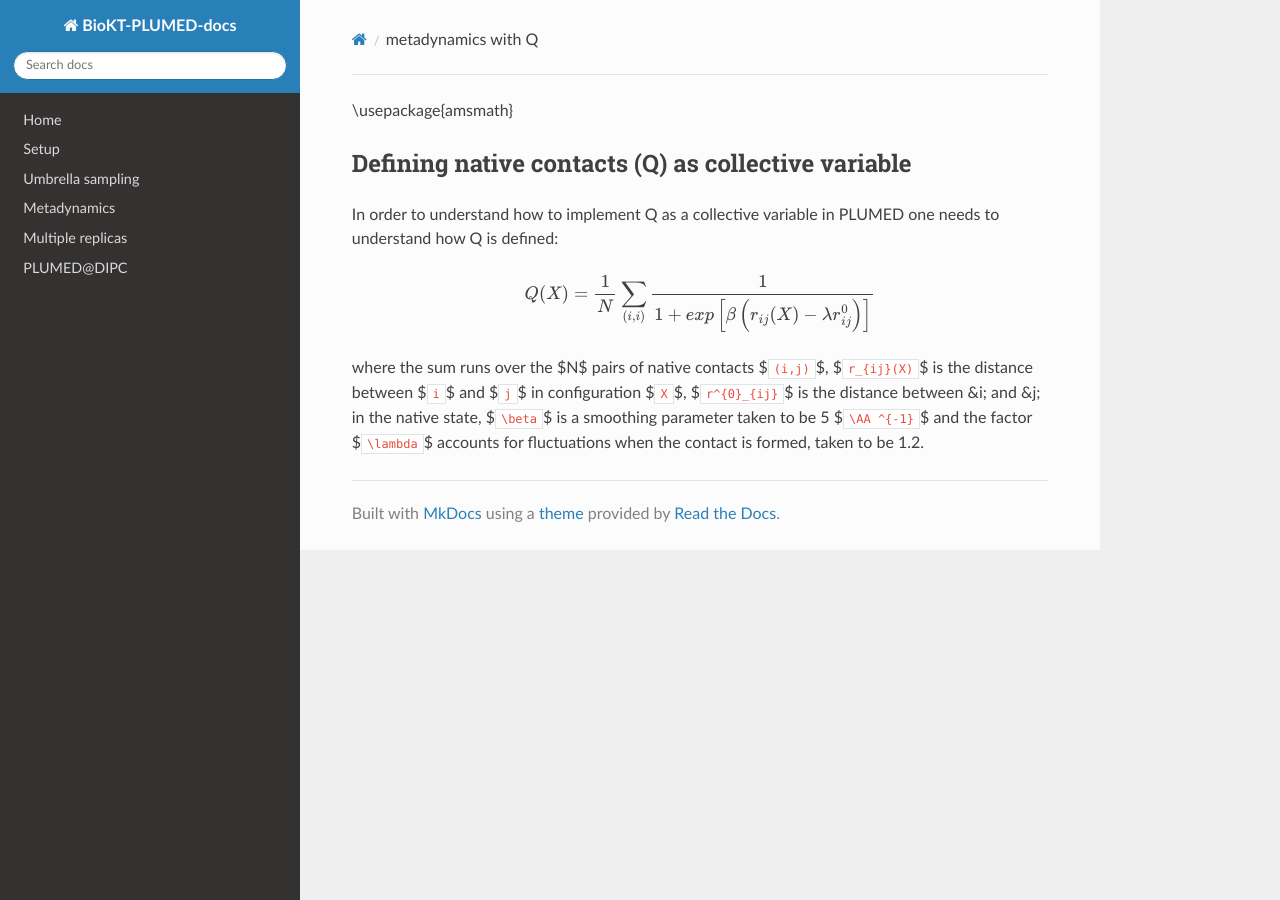
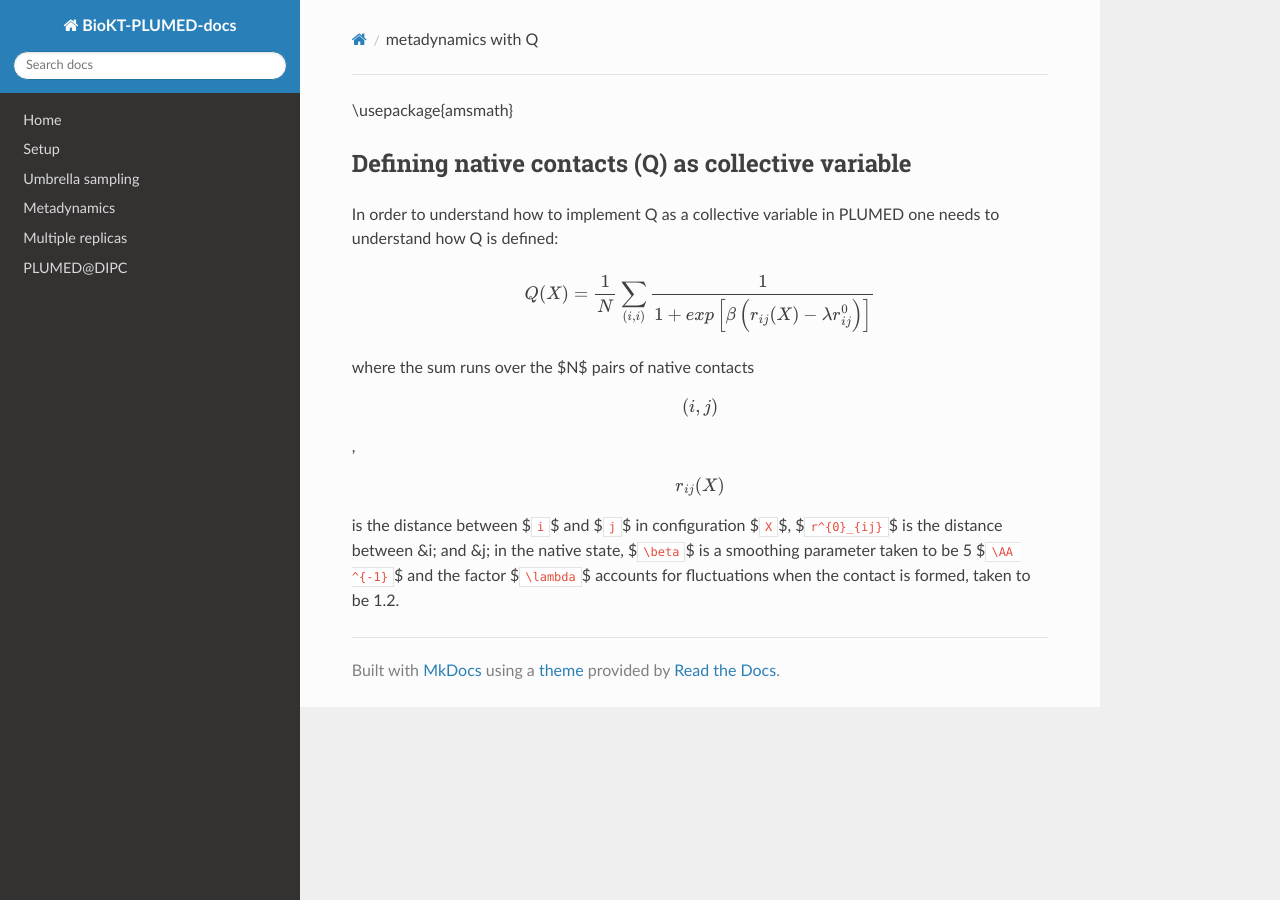
Before and after one commit to BioKT/PLUMED-docs, an MkDocs documentation site: the page built from docs/metadynamics/metadynamics-with-Q.md, in a window 1280 px wide. Built offline with MkDocs 1.6.1, drawn with Linux system fonts in a browser that asks for light colours; nearby versions of some CDN libraries; formulas are drawn with MathJax 3.

```diff
--- a/docs/metadynamics/metadynamics-with-Q.md
+++ b/docs/metadynamics/metadynamics-with-Q.md
@@ -11,7 +11,7 @@ one needs to understand how Q is defined:
 
 $$Q(X) = \frac{1}{N}\sum_{\left(i,i\right)}\frac{1}{1+exp\left[\beta \left(r_{ij}(X)-\lambda r^{0}_{ij}\right)\right]}$$
 
-where the sum runs over the $N$ pairs of native contacts $`(i,j)`$, $`r_{ij}(X)`$ is the
+where the sum runs over the $N$ pairs of native contacts $$(i,j)$$, $$r_{ij}(X)$$ is the
 distance between $`i`$ and $`j`$ in configuration $`X`$, $`r^{0}_{ij}`$ is the distance between
 &i; and &j; in the native state, $`\beta`$ is a smoothing parameter taken to be 5 $`\AA ^{-1}`$
 and the factor $`\lambda`$ accounts for fluctuations when the contact is formed, taken to be
```
